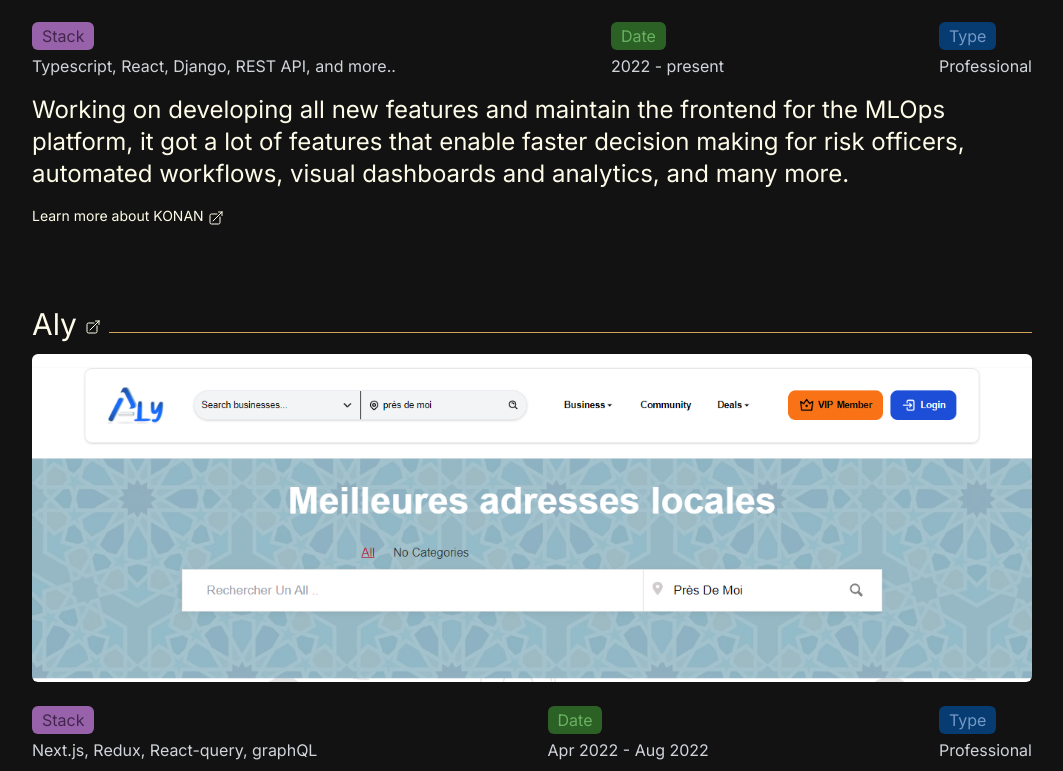
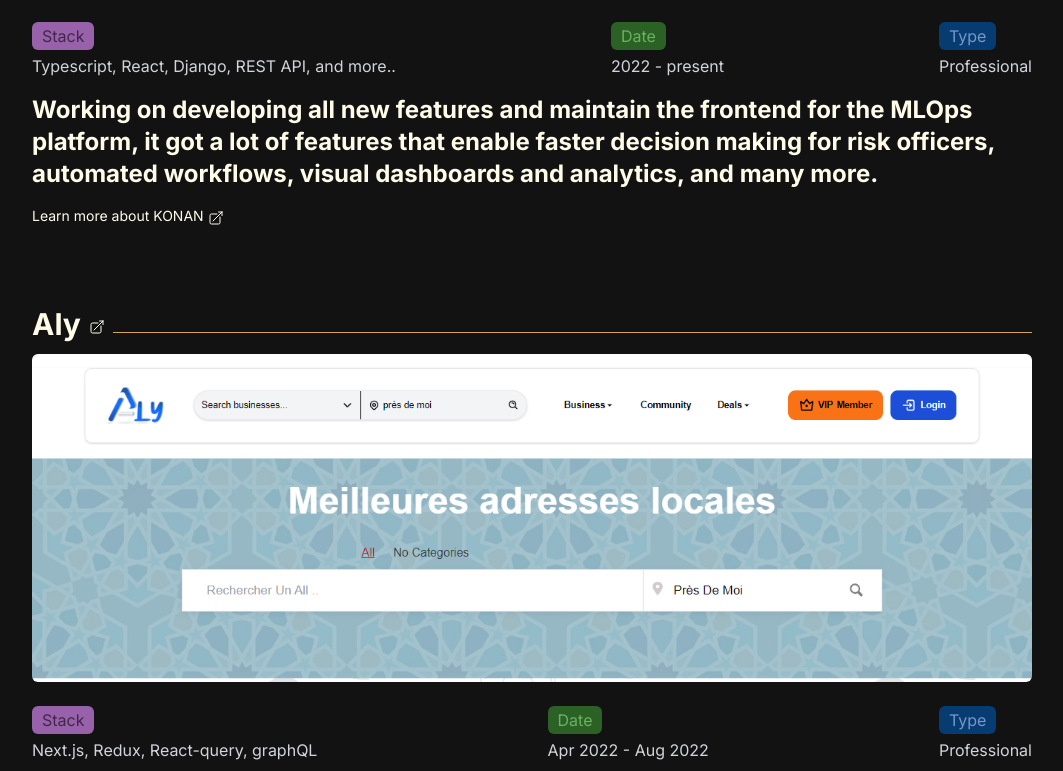
Before and after one commit to OsamaKhalilMohamed/Portfolio, a Next.js app: page / in a window 1280 px wide. Shown: the part 1409-2180 px from the top of the page, without its empty margins (108-1171 px from the left). Built offline with nearby package versions, Linux system fonts and the light colour scheme.

Commit message:
boldness

```diff
--- a/src/components/ProjectShowCase.tsx
+++ b/src/components/ProjectShowCase.tsx
@@ -33,7 +33,7 @@ export default function ProjectShowCase(props: Readonly<Props>) {
 
   return (
     <div className="relative mb-6 flex w-full flex-col" ref={containerRef}>
-      <h2 className="mb-2 flex items-center justify-start pb-1 font-inter text-3xl text-neutral-950 dark:text-yellow-50">
+      <h2 className="mb-2 flex items-center justify-start pb-1 text-3xl font-bold text-neutral-950 dark:text-yellow-50">
         {title}{" "}
         <span className="ml-2 font-inter text-3xl">
           <Link href={link} target="_blank">
@@ -110,7 +110,7 @@ export default function ProjectShowCase(props: Readonly<Props>) {
           </p>
         </div>
         {description && (
-          <p className="mt-4 font-inter text-xl md:text-2xl">{description}</p>
+          <p className="mt-4 text-xl font-bold md:text-2xl">{description}</p>
         )}
         {title === "KONAN" && (
           <p className="font-semiinter mx-auto mt-4 text-sm">
```
